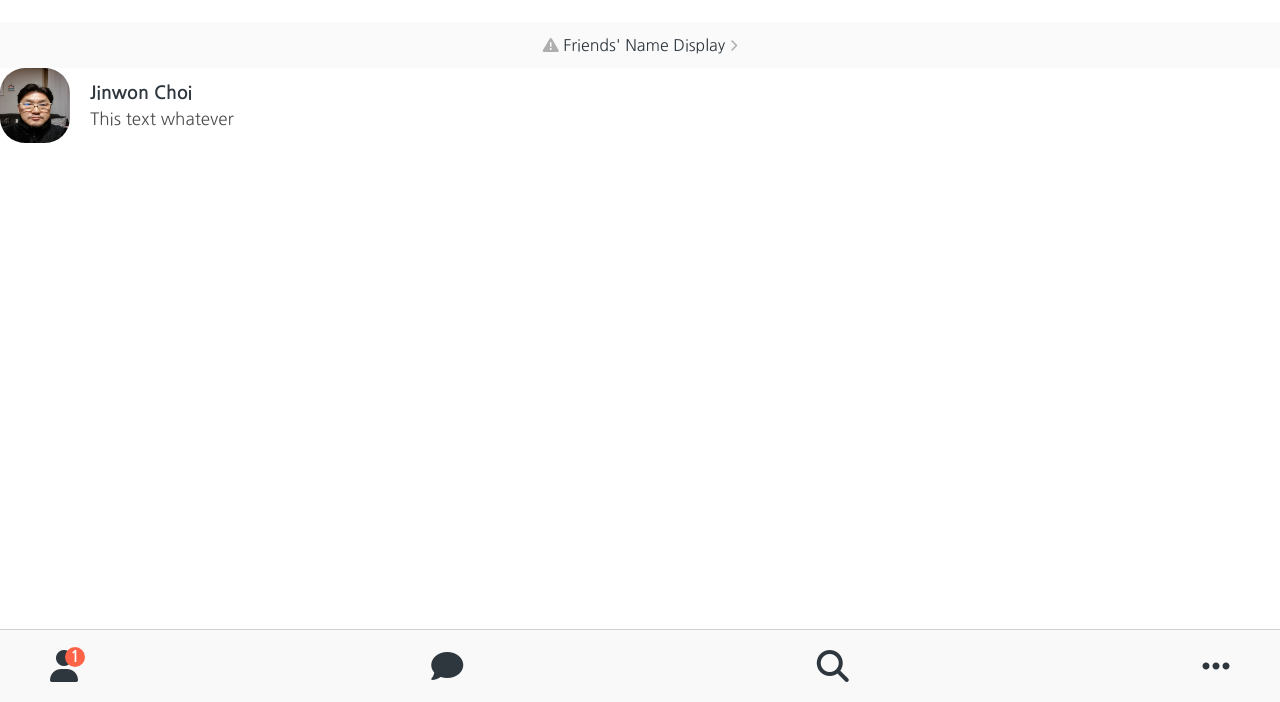
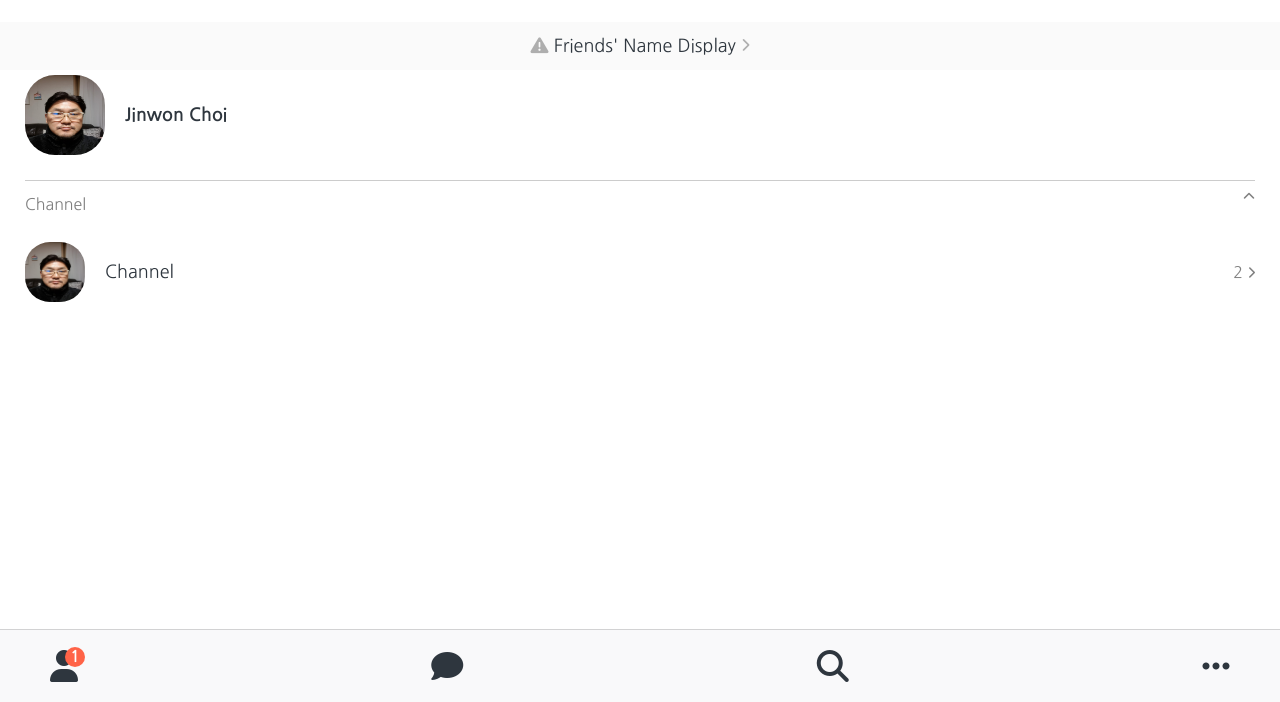
Before and after one commit to jinwonccie/kokoa-clone-2020, a plain HTML site: page friends.html in a window 1280 px wide. Shown: the part 98-800 px from the top of the page. Drawn offline with Linux system fonts and the light colour scheme.

Commit message:
6.18 finishing Friends Screen

```diff
--- a/css/components/screen-header.css
+++ b/css/components/screen-header.css
@@ -1,8 +1,8 @@
 .screen-header {
     display: flex;
     justify-content: space-between;
-    padding: 25px;
     align-items: center;
+    padding: var(--horizontal-space);
 }
 .screen-header_title {
     font-size: 28px;
--- a/css/components/user-component.css
+++ b/css/components/user-component.css
@@ -1,3 +1,7 @@
+.user-component {
+    justify-content: space-between;
+}
+
 .user-component,
 .user-component_column:first-child {
     display: flex;
@@ -5,8 +9,8 @@
 }
 .user-component_avatar {
     width: 70px;
-    height: 75px;
-    border-radius: 25px;
+    height: 70px;
+    border-radius: 30px;
     margin-right: 20px;
 }
 .user-component_title {
@@ -18,3 +22,15 @@
     font-size: 17px;
     color: rgba(0,0,0,0.7)
 }
+.user-component_avatar--xl {
+    width: 80px;
+    height: 80px;
+}
+.user-component_avatar--sm {
+    width: 60px;
+    height: 60px;
+    border-radius: 25px;
+}
+.user-component_title--not-bold {
+    font-weight: 400;
+}
--- a/css/screens/friends.css
+++ b/css/screens/friends.css
@@ -3,8 +3,26 @@
     display:block;
     background-color: #fafafa;
     padding: 15px 0px;
-    font-size: 16px;
+    font-size: 18px;
+    margin-bottom: 5px;
 }
 #friends-display-link i {
     color: rgba(0,0,0,0.3)
 }
+.friends-screen {
+    padding:0px var(--horizontal-space) ;
+}
+.friends-screen_channel {
+    margin-top:25px;
+    border-top: 1px solid rgba(0,0,0,0.2);
+    padding-top: 15px;
+}
+.friends-screen_channel-header {
+    margin-bottom: 30px;
+    display: flex;
+    justify-content: space-between;
+    color: rgba(0,0,0,0.5);
+}
+.user-component_column:last-child {
+    color: rgba(0,0,0,0.5);
+}
--- a/css/variables.css
+++ b/css/variables.css
@@ -1,3 +1,4 @@
 :root {
     --yellow: #fae100;
+    --horizontal-space:25px;
 }
--- a/friends.html
+++ b/friends.html
@@ -35,19 +35,48 @@
          Friends' Name Display <i class="fa-solid fa-chevron-right fa-xs"></i>
     </a>
 
+    <main class="friends-screen">
         <div class="user-component">
             <div class="user-component_column">
                 <img
                     src="screenshots/jinwon_pic.jpg"
-                class="user-component_avatar"
+                    class="user-component_avatar user-component_avatar--xl"
                 />
                 <div class="user-component_text">
                     <h4 class="user-component_title">Jinwon Choi</h4>
-                <h6 class="user-component_subtitle">This text whatever</h6>
+                    <!-- <h6 class="user-component_subtitle">This text whatever</h6> -->
                 </div>
             </div>
             <div class="user-component_column"></div>
         </div>
+        <div class="friends-screen_channel">
+            <div class="friends-screen_channel-header">
+                <span>Channel</span>
+                <i class="fas fa-chevron-up fa-xs"></i>
+            </div>
+
+
+
+
+            <div class="user-component">
+                <div class="user-component_column">
+                    <img
+                        src="screenshots/jinwon_pic.jpg"
+                        class="user-component_avatar user-component_avatar--sm"
+                    />
+                    <div class="user-component_text">
+                        <h4 class="user-component_title user-component_title--not-bold">Channel</h4>
+                        <!-- <h6 class="user-component_subtitle">This text whatever</h6> -->
+                    </div>
+                </div>
+                <div class="user-component_column">
+                    <span>2</span>
+                    <i class="fa-solid fa-chevron-right fa-xs"></i>
+                </div>
+            </div>
+        </div>
+    </main>
+
 
     <nav class="nav">
         <ul class="nav_list">
```
Lines whose indentation alone changed are shown as unchanged.
